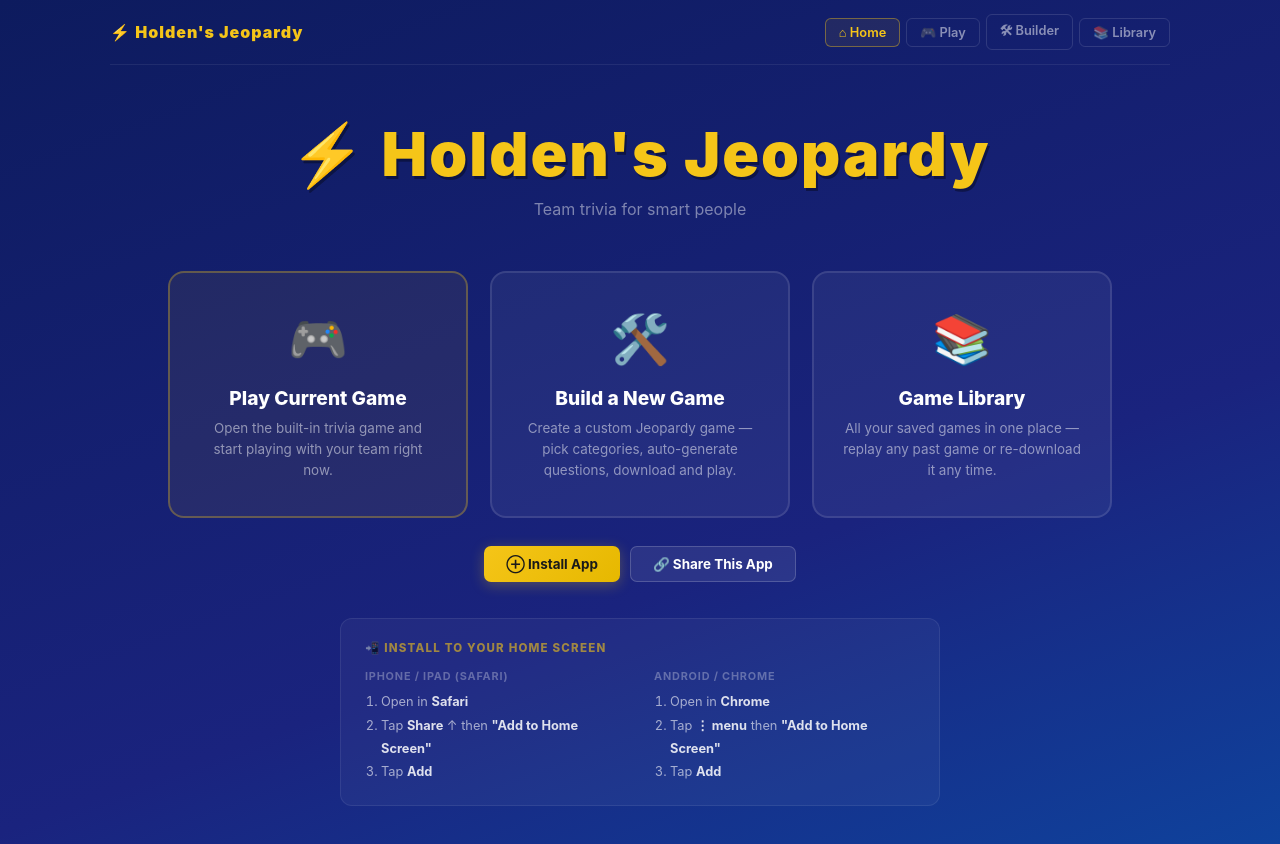
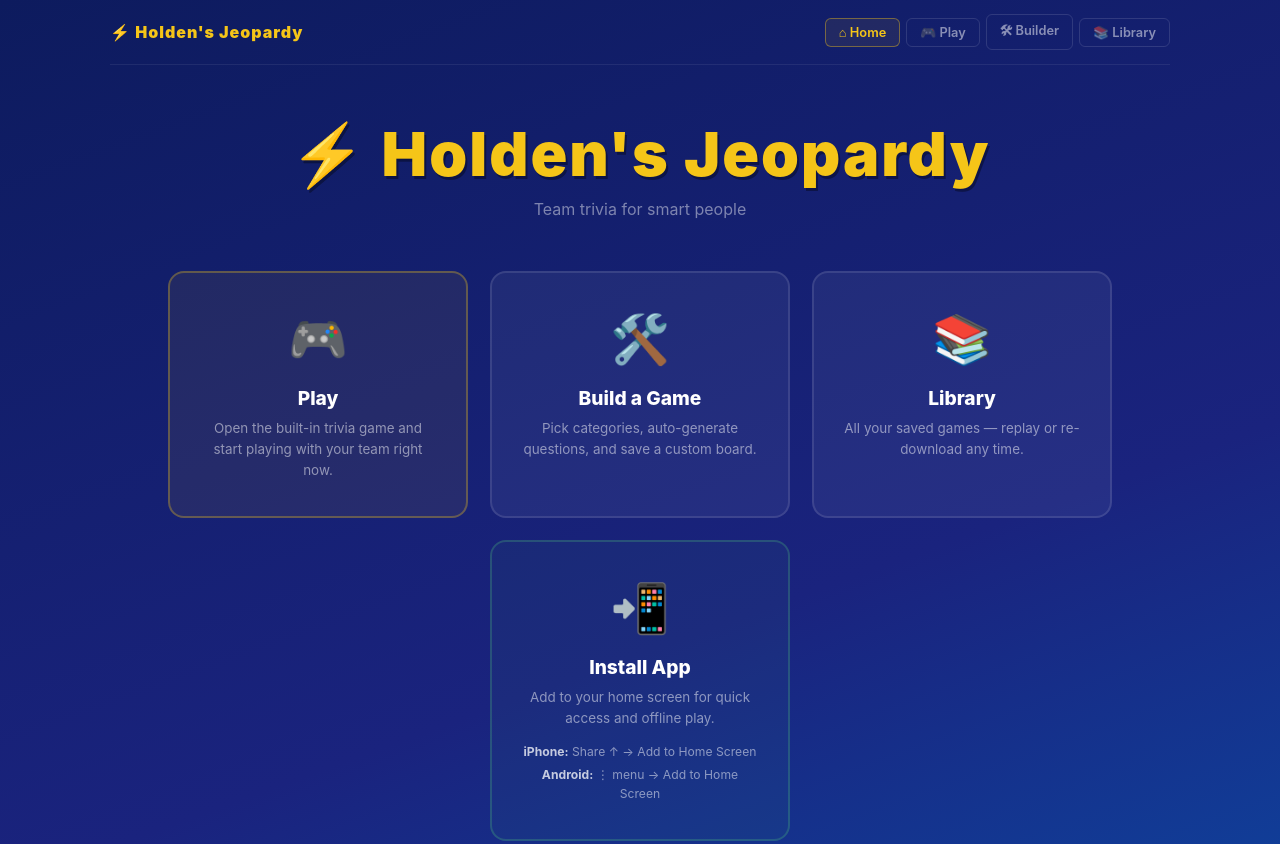
Before and after one commit to holdenstirling/arc4-jeopardy, a website: page public/index.html in a window 1280 px wide. Shown: the top 844 px of the page. Drawn offline with Linux system fonts and the light colour scheme.

Commit message:
ux: install is now a proper card in the main grid with inline instructions

```diff
--- a/public/index.html
+++ b/public/index.html
@@ -31,6 +31,11 @@ h1{font-size:clamp(2.2rem,6vw,3.8rem);font-weight:900;color:#f5c518;text-shadow:
 .card p{font-size:0.84rem;color:rgba(255,255,255,0.5);line-height:1.55;}
 .card.primary{border-color:rgba(245,197,24,0.3);background:rgba(245,197,24,0.07);}
 .card.primary:hover{background:rgba(245,197,24,0.13);}
+.card-install{border-color:rgba(80,200,120,0.25);background:rgba(80,200,120,0.05);}
+.card-install:hover{border-color:rgba(80,200,120,0.5);background:rgba(80,200,120,0.1);transform:translateY(-5px);}
+.install-steps-inline{margin-top:14px;display:flex;flex-direction:column;gap:5px;}
+.install-steps-inline div{font-size:0.76rem;color:rgba(255,255,255,0.5);line-height:1.5;}
+.install-steps-inline strong{color:rgba(255,255,255,0.75);}
 .card:focus-visible{outline:2px solid #f5c518;outline-offset:3px;}
 .btn{display:inline-flex;align-items:center;gap:6px;border:none;padding:9px 22px;border-radius:7px;cursor:pointer;font-weight:700;font-size:.84rem;transition:.15s;font-family:inherit;white-space:nowrap;text-decoration:none;}
 .btn:hover{opacity:.88;transform:translateY(-1px);}
@@ -68,47 +73,33 @@ footer{margin-top:60px;color:rgba(255,255,255,0.18);font-size:0.75rem;}
 <div class="cards">
   <a href="/play" class="card primary">
     <span class="card-icon">🎮</span>
-    <h2>Play Current Game</h2>
+    <h2>Play</h2>
     <p>Open the built-in trivia game and start playing with your team right now.</p>
   </a>
   <a href="/builder" class="card">
     <span class="card-icon">🛠️</span>
-    <h2>Build a New Game</h2>
-    <p>Create a custom Jeopardy game — pick categories, auto-generate questions, download and play.</p>
+    <h2>Build a Game</h2>
+    <p>Pick categories, auto-generate questions, and save a custom board.</p>
   </a>
   <a href="/library" class="card">
     <span class="card-icon">📚</span>
-    <h2>Game Library</h2>
-    <p>All your saved games in one place — replay any past game or re-download it any time.</p>
+    <h2>Library</h2>
+    <p>All your saved games — replay or re-download any time.</p>
   </a>
+  <div class="card card-install" onclick="installApp()" id="install-btn" style="cursor:pointer;">
+    <span class="card-icon">📲</span>
+    <h2>Install App</h2>
+    <p>Add to your home screen for quick access and offline play.</p>
+    <div class="install-steps-inline">
+      <div><strong>iPhone:</strong> Share &#x2191; &rarr; Add to Home Screen</div>
+      <div><strong>Android:</strong> &#x22EE; menu &rarr; Add to Home Screen</div>
+    </div>
+  </div>
 </div>
-<div style="display:flex;gap:10px;flex-wrap:wrap;justify-content:center;margin-top:28px;">
-  <button id="install-btn" onclick="installApp()" class="btn btn-gold">&#x2295; Install App</button>
+<div style="display:flex;gap:10px;flex-wrap:wrap;justify-content:center;margin-top:20px;">
   <button class="btn btn-ghost" onclick="shareApp()">🔗 Share This App</button>
 </div>
 <div id="toast-idx"></div>
-
-<div style="margin-top:36px;max-width:600px;width:100%;background:rgba(255,255,255,.04);border:1px solid rgba(255,255,255,.08);border-radius:12px;padding:22px 24px;">
-  <div style="font-size:.72rem;font-weight:800;text-transform:uppercase;letter-spacing:1.2px;color:rgba(245,197,24,.6);margin-bottom:14px;">&#x1F4F2; Install to Your Home Screen</div>
-  <div style="display:flex;gap:28px;flex-wrap:wrap;">
-    <div style="flex:1;min-width:180px;">
-      <div style="font-size:.68rem;font-weight:700;text-transform:uppercase;letter-spacing:.8px;color:rgba(255,255,255,.3);margin-bottom:7px;">iPhone / iPad (Safari)</div>
-      <ol style="padding-left:16px;margin:0;">
-        <li style="font-size:.8rem;color:rgba(255,255,255,.6);line-height:1.8;">Open in <strong style="color:rgba(255,255,255,.85);">Safari</strong></li>
-        <li style="font-size:.8rem;color:rgba(255,255,255,.6);line-height:1.8;">Tap <strong style="color:rgba(255,255,255,.85);">Share</strong> &#x2191; then <strong style="color:rgba(255,255,255,.85);">"Add to Home Screen"</strong></li>
-        <li style="font-size:.8rem;color:rgba(255,255,255,.6);line-height:1.8;">Tap <strong style="color:rgba(255,255,255,.85);">Add</strong></li>
-      </ol>
-    </div>
-    <div style="flex:1;min-width:180px;">
-      <div style="font-size:.68rem;font-weight:700;text-transform:uppercase;letter-spacing:.8px;color:rgba(255,255,255,.3);margin-bottom:7px;">Android / Chrome</div>
-      <ol style="padding-left:16px;margin:0;">
-        <li style="font-size:.8rem;color:rgba(255,255,255,.6);line-height:1.8;">Open in <strong style="color:rgba(255,255,255,.85);">Chrome</strong></li>
-        <li style="font-size:.8rem;color:rgba(255,255,255,.6);line-height:1.8;">Tap <strong style="color:rgba(255,255,255,.85);">&#x22EE; menu</strong> then <strong style="color:rgba(255,255,255,.85);">"Add to Home Screen"</strong></li>
-        <li style="font-size:.8rem;color:rgba(255,255,255,.6);line-height:1.8;">Tap <strong style="color:rgba(255,255,255,.85);">Add</strong></li>
-      </ol>
-    </div>
-  </div>
-</div>
 
 <!-- Install instructions modal -->
 <div id="install-modal" style="display:none;position:fixed;inset:0;background:rgba(0,0,0,.7);z-index:8000;align-items:center;justify-content:center;padding:20px;">
--- a/public/sw.js
+++ b/public/sw.js
@@ -1,4 +1,4 @@
-const CACHE = 'jeopardy-v32';
+const CACHE = 'jeopardy-v33';
 const ASSETS = [
   '/',
   '/play',
```
